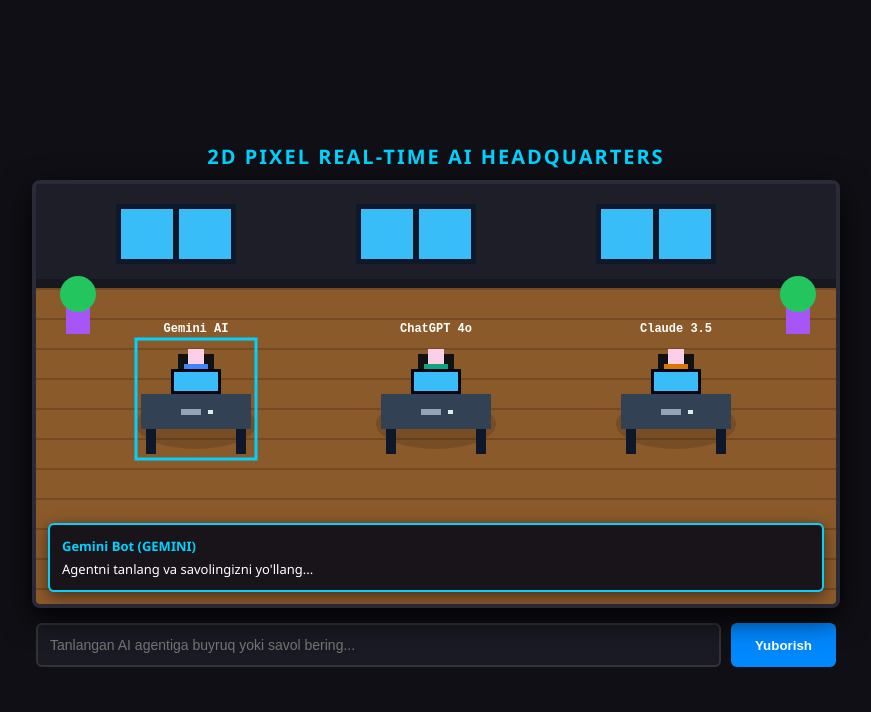
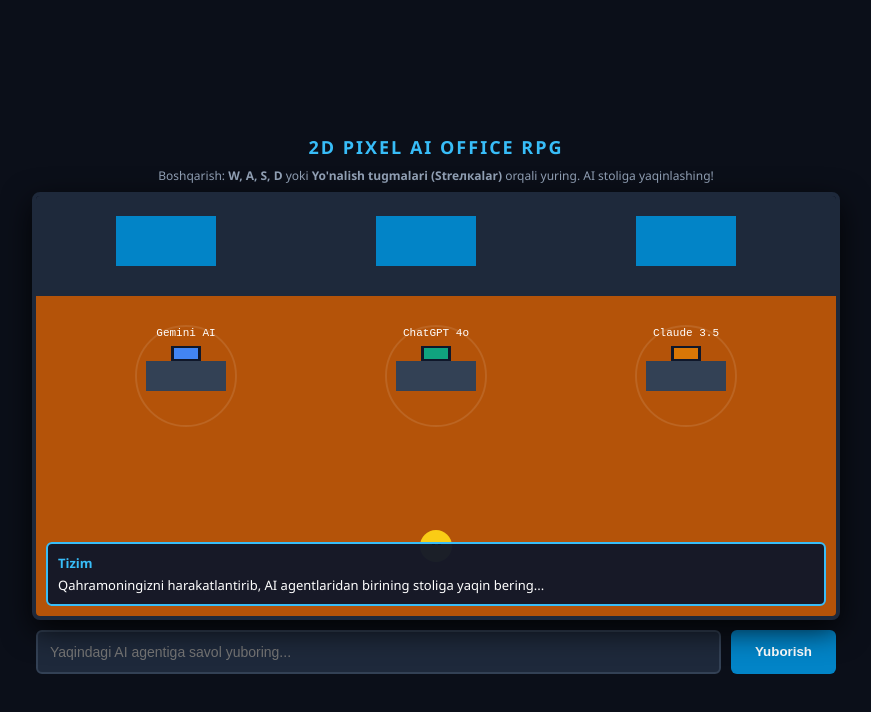
Before and after one commit to wolfproab777-cloud/agentai2d, a website: page index.html in a window 1280 px wide. Shown: the whole page, without its empty margins (204-1075 px from the left). Drawn offline with nearby package versions, Linux system fonts and the light colour scheme; no server answers.

Commit message:
Revamp AI Office RPG UI and Interaction Logic
Updated the title and styling of the AI office RPG interface. Changed agent names and descriptions, and improved player movement and interaction logic.

```diff
--- a/index.html
+++ b/index.html
@@ -2,34 +2,37 @@
 <html lang="uz">
 <head>
     <meta charset="UTF-8">
-    <title>2D Ultra Pixel AI HQ</title>
+    <title>2D Pixel AI RPG Office</title>
     <script src="/socket.io/socket.io.js"></script>
     <style>
-        body { background: #0f0f15; color: #fff; font-family: 'Segoe UI', monospace; display: flex; flex-direction: column; align-items: center; justify-content: center; min-height: 100vh; margin: 0; }
-        h1 { margin: 10px 0; font-size: 20px; color: #00d2ff; letter-spacing: 2px; }
-        #canvas-container { position: relative; border: 4px solid #2a2a38; border-radius: 8px; box-shadow: 0 10px 30px rgba(0,0,0,0.8); }
-        canvas { background: #222; image-rendering: pixelated; display: block; border-radius: 4px; }
-        #chat-interface { margin-top: 15px; width: 800px; display: flex; gap: 10px; }
-        input { flex: 1; padding: 12px; background: #1a1a24; border: 2px solid #333; border-radius: 6px; color: #fff; font-size: 14px; outline: none; }
-        input:focus { border-color: #00d2ff; }
-        button { padding: 12px 24px; background: #0088ff; color: #fff; font-weight: bold; border: none; border-radius: 6px; cursor: pointer; transition: 0.2s; }
-        button:hover { background: #00aaff; }
-        #dialog-box { position: absolute; bottom: 12px; left: 12px; right: 12px; background: rgba(15, 15, 25, 0.92); border: 2px solid #00d2ff; border-radius: 6px; padding: 12px; font-size: 13px; max-height: 90px; overflow-y: auto; box-shadow: 0 4px 15px rgba(0,0,0,0.5); }
+        body { background: #0b0f19; color: #fff; font-family: 'Segoe UI', monospace; display: flex; flex-direction: column; align-items: center; justify-content: center; min-height: 100vh; margin: 0; }
+        h1 { margin: 8px 0; font-size: 18px; color: #38bdf8; text-transform: uppercase; letter-spacing: 2px; }
+        .controls-hint { font-size: 12px; color: #94a3b8; margin-bottom: 8px; }
+        #canvas-container { position: relative; border: 4px solid #1e293b; border-radius: 8px; box-shadow: 0 10px 30px rgba(0,0,0,0.8); }
+        canvas { background: #0f172a; image-rendering: pixelated; display: block; border-radius: 4px; }
+        #chat-interface { margin-top: 10px; width: 800px; display: flex; gap: 10px; }
+        input { flex: 1; padding: 12px; background: #1e293b; border: 2px solid #334155; border-radius: 6px; color: #fff; font-size: 14px; outline: none; }
+        input:focus { border-color: #38bdf8; }
+        button { padding: 12px 24px; background: #0284c7; color: #fff; font-weight: bold; border: none; border-radius: 6px; cursor: pointer; }
+        button:hover { background: #0369a1; }
+        #dialog-box { position: absolute; bottom: 10px; left: 10px; right: 10px; background: rgba(15, 23, 42, 0.95); border: 2px solid #38bdf8; border-radius: 6px; padding: 10px; font-size: 13px; max-height: 80px; overflow-y: auto; }
     </style>
 </head>
 <body>
 
-<h1>2D PIXEL REAL-TIME AI HEADQUARTERS</h1>
+<h1>2D Pixel AI Office RPG</h1>
+<div class="controls-hint">Boshqarish: <b>W, A, S, D</b> yoki <b>Yo'nalish tugmalari (Streлкаlar)</b> orqali yuring. AI stoliga yaqinlashing!</div>
+
 <div id="canvas-container">
     <canvas id="office" width="800" height="420"></canvas>
     <div id="dialog-box">
-        <b id="agent-name" style="color:#00d2ff;">Gemini Bot (GEMINI)</b>
-        <p id="agent-text" style="margin: 5px 0 0 0;">Agentni tanlang va savolingizni yo'llang...</p>
+        <b id="agent-name" style="color:#38bdf8;">Tizim</b>
+        <p id="agent-text" style="margin: 4px 0 0 0;">Qahramoningizni harakatlantirib, AI agentlaridan birining stoliga yaqin bering...</p>
     </div>
 </div>
 
 <div id="chat-interface">
-    <input type="text" id="userInput" placeholder="Tanlangan AI agentiga buyruq yoki savol bering...">
+    <input type="text" id="userInput" placeholder="Yaqindagi AI agentiga savol yuboring...">
     <button onclick="sendPrompt()">Yuborish</button>
 </div>
 
@@ -38,151 +41,126 @@ const socket = io();
 const canvas = document.getElementById('office');
 const ctx = canvas.getContext('2d');
 
-let selectedAgent = 1;
+let activeAgent = null;
 
+// Qahramon (Player) obyekti
+const player = {
+    x: 400,
+    y: 350,
+    size: 16,
+    speed: 4,
+    color: '#facc15'
+};
+
+const keys = {};
+
+// AI Agentlar stollari
 const agents = [
-    { id: 1, name: "Gemini AI", model: "gemini", color: "#4285F4", x: 160, y: 220, text: "Salom! Men Google Gemini AI modeliman." },
-    { id: 2, name: "ChatGPT 4o", model: "chatgpt", color: "#10a37f", x: 400, y: 220, text: "Salom! Men OpenAI ChatGPT modeliman." },
-    { id: 3, name: "Claude 3.5", model: "claude", color: "#d97706", x: 640, y: 220, text: "Salom! Men Anthropic Claude modeliman." }
+    { id: 1, name: "Gemini AI", model: "gemini", color: "#4285F4", x: 150, y: 180, text: "Salom! Men Gemini-man. Meni yonimga kelib savol bering." },
+    { id: 2, name: "ChatGPT 4o", model: "chatgpt", color: "#10a37f", x: 400, y: 180, text: "Salom! Men ChatGPT-man. Kod yoki matnlar bo'yicha yordam beraman." },
+    { id: 3, name: "Claude 3.5", model: "claude", color: "#d97706", x: 650, y: 180, text: "Salom! Men Claude-man. Murakkab mantiqiy savollaringizni kutaman." }
 ];
 
-function drawOffice() {
+window.addEventListener('keydown', e => keys[e.key] = true);
+window.addEventListener('keyup', e => keys[e.key] = false);
+
+function updatePlayer() {
+    if ((keys['w'] || keys['W'] || keys['ArrowUp']) && player.y > 115) player.y -= player.speed;
+    if ((keys['s'] || keys['S'] || keys['ArrowDown']) && player.y < canvas.height - 20) player.y += player.speed;
+    if ((keys['a'] || keys['A'] || keys['ArrowLeft']) && player.x > 20) player.x -= player.speed;
+    if ((keys['d'] || keys['D'] || keys['ArrowRight']) && player.x < canvas.width - 20) player.x += player.speed;
+
+    // Eng yaqin agentni aniqlash
+    let found = null;
+    agents.forEach(a => {
+        const dist = Math.hypot(player.x - a.x, player.y - a.y);
+        if (dist < 70) {
+            found = a;
+        }
+    });
+
+    if (found !== activeAgent) {
+        activeAgent = found;
+        if (activeAgent) {
+            document.getElementById('agent-name').innerText = `${activeAgent.name} (${activeAgent.model.toUpperCase()})`;
+            document.getElementById('agent-text').innerText = activeAgent.text;
+        } else {
+            document.getElementById('agent-name').innerText = "Tizim";
+            document.getElementById('agent-text').innerText = "AI bilan muloqot qilish uchun uning stoliga yaqinlashing.";
+        }
+    }
+}
+
+function drawGame() {
     ctx.clearRect(0, 0, canvas.width, canvas.height);
 
-    // 1. Devor va Pol
-    ctx.fillStyle = '#1e1e28'; // Devor
-    ctx.fillRect(0, 0, canvas.width, 100);
+    // Devor va Pol
+    ctx.fillStyle = '#1e293b'; ctx.fillRect(0, 0, canvas.width, 100);
+    ctx.fillStyle = '#b45309'; ctx.fillRect(0, 100, canvas.width, canvas.height - 100); // Yog'och pol
 
-    ctx.fillStyle = '#171720'; // Plintus
-    ctx.fillRect(0, 95, canvas.width, 10);
-
-    // Yog'och parket
-    ctx.fillStyle = '#8B5A2B';
-    ctx.fillRect(0, 105, canvas.width, canvas.height - 105);
-
-    // Parket chiziqlari
-    ctx.strokeStyle = '#734a22';
-    ctx.lineWidth = 2;
-    for(let y = 105; y < canvas.height; y += 30) {
-        ctx.beginPath(); ctx.moveTo(0, y); ctx.lineTo(canvas.width, y); ctx.stroke();
-    }
-
-    // 2. Oynalar va Manzara
-    [80, 320, 560].forEach(wx => {
-        ctx.fillStyle = '#0f172a';
-        ctx.fillRect(wx, 20, 120, 60);
-        ctx.fillStyle = '#38bdf8'; // Oyna porlashi
-        ctx.fillRect(wx + 5, 25, 52, 50);
-        ctx.fillRect(wx + 63, 25, 52, 50);
+    // Oynalar
+    [80, 340, 600].forEach(wx => {
+        ctx.fillStyle = '#0284c7'; ctx.fillRect(wx, 20, 100, 50);
     });
 
-    // 3. O'simliklar (Gullar)
-    [30, 750].forEach(px => {
-        ctx.fillStyle = '#a855f7'; // Vaksa
-        ctx.fillRect(px, 120, 24, 30);
-        ctx.fillStyle = '#22c55e'; // Barmaklar
-        ctx.beginPath(); ctx.arc(px + 12, 110, 18, 0, Math.PI * 2); ctx.fill();
+    // AI Agentlar va ularning stollari
+    agents.forEach(a => {
+        // Zonalarni belgilash
+        ctx.strokeStyle = (activeAgent && activeAgent.id === a.id) ? '#38bdf8' : 'rgba(255,255,255,0.1)';
+        ctx.lineWidth = 2;
+        ctx.beginPath(); ctx.arc(a.x, a.y, 50, 0, Math.PI * 2); ctx.stroke();
+
+        // Stol va Monitor
+        ctx.fillStyle = '#334155'; ctx.fillRect(a.x - 40, a.y - 15, 80, 30);
+        ctx.fillStyle = '#0f172a'; ctx.fillRect(a.x - 15, a.y - 30, 30, 15);
+        ctx.fillStyle = a.color; ctx.fillRect(a.x - 12, a.y - 28, 24, 11);
+
+        // Ismi
+        ctx.fillStyle = '#ffffff'; ctx.font = '11px monospace'; ctx.textAlign = 'center';
+        ctx.fillText(a.name, a.x, a.y - 40);
     });
 
-    // 4. Ish O'rinlari va AI Agentlar
-    agents.forEach(a => {
-        // Gilam
-        ctx.fillStyle = 'rgba(0,0,0,0.15)';
-        ctx.beginPath(); ctx.ellipse(a.x, a.y + 20, 60, 25, 0, 0, Math.PI * 2); ctx.fill();
-
-        // Kreslo (Orqa tomoni)
-        ctx.fillStyle = '#111';
-        ctx.fillRect(a.x - 18, a.y - 50, 36, 40);
-
-        // Agent (Piksel Harakatdagi Dasturchi)
-        ctx.fillStyle = a.color;
-        ctx.fillRect(a.x - 12, a.y - 40, 24, 25); // Tana
-        ctx.fillStyle = '#fbcfe8';
-        ctx.fillRect(a.x - 8, a.y - 55, 16, 15); // Bosh
-
-        // Kreslo o'rindig'i
-        ctx.fillStyle = '#222';
-        ctx.fillRect(a.x - 16, a.y - 15, 32, 10);
-
-        // Katta Zamonaviy Stol
-        ctx.fillStyle = '#334155'; // Stol usti
-        ctx.fillRect(a.x - 55, a.y - 10, 110, 35);
-        ctx.fillStyle = '#0f172a'; // Stol oyoqlari
-        ctx.fillRect(a.x - 50, a.y + 25, 10, 25);
-        ctx.fillRect(a.x + 40, a.y + 25, 10, 25);
-
-        // Ikki qavatli Monitor
-        ctx.fillStyle = '#020617'; // Monitor ramkasi
-        ctx.fillRect(a.x - 25, a.y - 35, 50, 25);
-        ctx.fillStyle = '#38bdf8'; // Monitor ekrani
-        ctx.fillRect(a.x - 22, a.y - 32, 44, 19);
-
-        // Klaviatura & Sichqoncha
-        ctx.fillStyle = '#94a3b8';
-        ctx.fillRect(a.x - 15, a.y + 5, 20, 6);
-        ctx.fillStyle = '#e2e8f0';
-        ctx.fillRect(a.x + 12, a.y + 6, 5, 4);
-
-        // Tanlangan Agent Boshidagi Nurlar Effecti
-        if(a.id === selectedAgent) {
-            ctx.strokeStyle = '#00d2ff';
-            ctx.lineWidth = 3;
-            ctx.strokeRect(a.x - 60, a.y - 65, 120, 120);
-        }
-
-        // Agent Ismi
-        ctx.fillStyle = '#ffffff';
-        ctx.font = 'bold 12px monospace';
-        ctx.textAlign = 'center';
-        ctx.fillText(a.name, a.x, a.y - 72);
-    });
-
-    requestAnimationFrame(drawOffice);
+    // Player (O'yinchi qahramoni)
+    ctx.fillStyle = player.color;
+    ctx.beginPath(); ctx.arc(player.x, player.y, player.size, 0, Math.PI * 2); ctx.fill();
+    ctx.fillStyle = '#000'; // Ko'zlar
+    ctx.fillRect(player.x - 4, player.y - 4, 3, 3);
+    ctx.fillRect(player.x + 2, player.y - 4, 3, 3);
 }
 
-drawOffice();
+function gameLoop() {
+    updatePlayer();
+    drawGame();
+    requestAnimationFrame(gameLoop);
+}
 
-canvas.addEventListener('click', (e) => {
-    const rect = canvas.getBoundingClientRect();
-    const x = e.clientX - rect.left;
-    const y = e.clientY - rect.top;
-
-    agents.forEach(a => {
-        if (Math.abs(a.x - x) < 60 && Math.abs(a.y - y) < 60) {
-            selectedAgent = a.id;
-            document.getElementById('agent-name').innerText = `${a.name} (${a.model.toUpperCase()})`;
-            document.getElementById('agent-text').innerText = a.text;
-        }
-    });
-});
+gameLoop();
 
 function sendPrompt() {
     const input = document.getElementById('userInput');
     if (!input.value) return;
 
-    const currentAgent = agents.find(a => a.id === selectedAgent);
-    document.getElementById('agent-text').innerText = "AI javob tayyorlamoqda...";
+    if (!activeAgent) {
+        alert("Iltimos, avval biror AI agentining stoliga yaqinlashing!");
+        return;
+    }
+
+    document.getElementById('agent-text').innerText = "AI javob o'ylamoqda...";
 
     socket.emit('ask_agent', {
-        agentId: currentAgent.id,
-        model: currentAgent.model,
+        agentId: activeAgent.id,
+        model: activeAgent.model,
         prompt: input.value
     });
 
     input.value = '';
 }
 
-socket.on('agent_status', (data) => {
-    if (data.agentId === selectedAgent) {
-        document.getElementById('agent-text').innerText = data.status;
-    }
-});
-
 socket.on('agent_response', (data) => {
     const agent = agents.find(a => a.id === data.agentId);
     if (agent) {
         agent.text = data.text;
-        if (agent.id === selectedAgent) {
+        if (activeAgent && activeAgent.id === data.agentId) {
             document.getElementById('agent-text').innerText = data.text;
         }
     }
```
